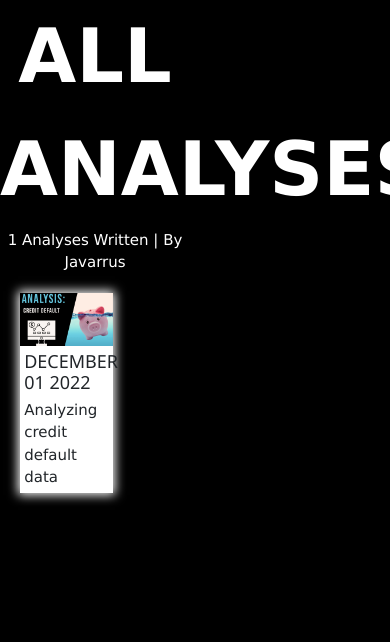
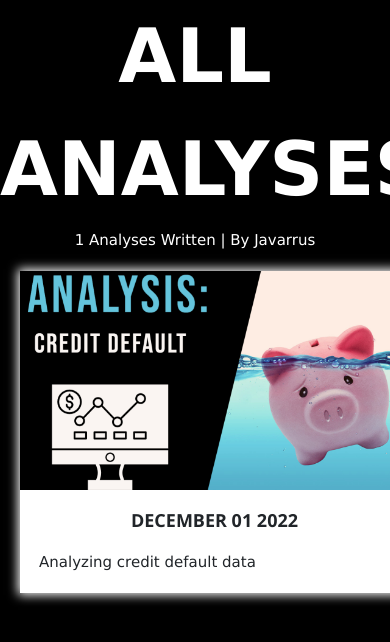
Before and after one commit to JavarrusM/portfolio_app, a Django app: page /analysis/ in a window 390 px wide; the page is wider, and only the part inside the window is pictured. Shown: the part 75-717 px from the top of that part. Run offline with Django 4.2, Linux system fonts and the light colour scheme; data comes from the database, SQL or seed files in the repository.

Commit message:
update: analysis responsiveness

```diff
--- a/analysis/templates/analysis/all_analyses.html
+++ b/analysis/templates/analysis/all_analyses.html
@@ -13,7 +13,7 @@
         {% for analysis in analyses %}
             <a class="analysis w3-third w3-container w3-margin-bottom project-container" href="{% url 'analysis:detail' analysis.id %}">
                 <img src="{{ analysis.image.url }}" alt="{{ analysis.title }}" />
-                <h5>{{ analysis.date | date:'F d Y' | upper }}</h5>
+                <h5 class="date">{{ analysis.date | date:'F d Y' | upper }}</h5>
                 <p>{{ analysis.description | truncatechars:100 }}</p>
             </a>
         {% endfor analyses %}
--- a/portfolio/static/portfolio/css/style.css
+++ b/portfolio/static/portfolio/css/style.css
@@ -328,6 +328,18 @@ div.contact {
   div#about-me p {
     font-size: 1.25rem;
   }
+
+  /* ANALYSIS START */
+  span.sub-title,
+  span.title {
+    width: 100% !important;
+  }
+
+  div.analysis-grid {
+    grid-template-columns: 1fr 1fr;
+    width: 100%;
+  }
+  /* ANALYSIS END */
 }
 
 /* ANALYSIS START */
@@ -347,6 +359,11 @@ span.title {
 
 span.sub-title {
   font-size: 1rem;
+}
+
+h5.date {
+  font-weight: bold;
+  text-align: center;
 }
 
 div.analysis-grid {
@@ -410,4 +427,11 @@ a.analysis:active {
   nav.nav-title {
     justify-content: space-between;
   }
+
+  /* ANALYSIS START */
+  div.analysis-grid {
+    grid-template-columns: 1fr;
+    width: 100%;
+  }
+  /* ANALYSIS END */
 }
```
